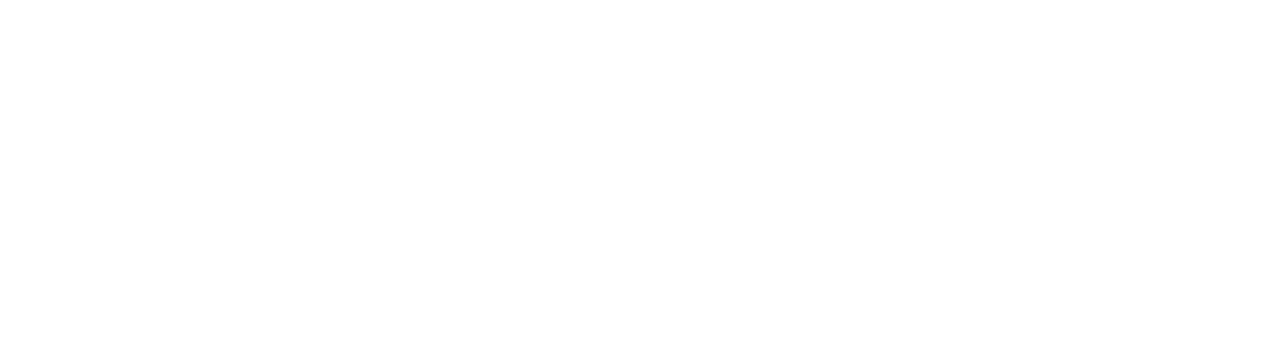
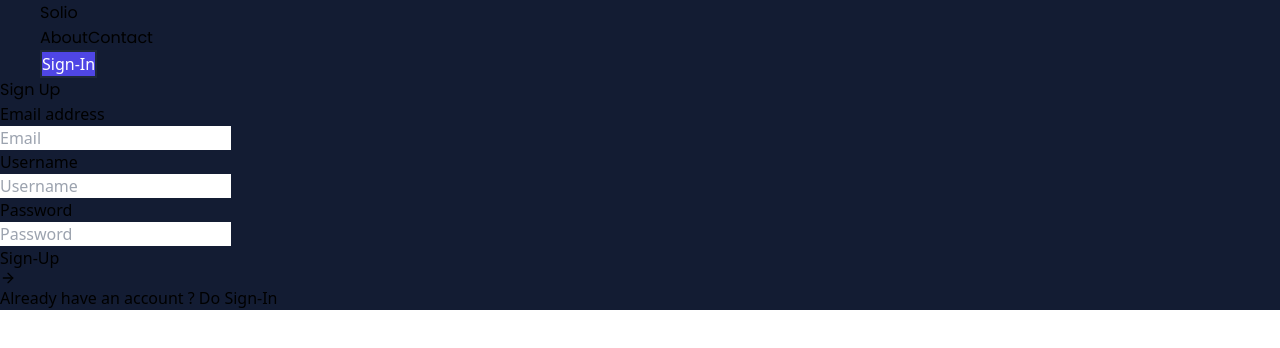
Before and after one commit to Jay1112/solio, a React (Vite) app: page /sign-up in a window 1280 px wide. Before the commit this address had no page. Shown: the top 348 px of the page. Built offline with nearby package versions, Linux system fonts and the light colour scheme.

Commit message:
sign up design completed

```diff
--- a/src/App.jsx
+++ b/src/App.jsx
@@ -4,6 +4,7 @@
 import AboutPage from './pages/AboutPage';
 import ContactPage from './pages/ContactPage';
 import SignInPage from './pages/SignInPage';
+import SignUpPage from './pages/SignUpPage';
 
 function App() {
   const app = useSelector((state) => state.app ) ;
@@ -17,6 +18,7 @@
           <Route path='/about/' element={<AboutPage/>} />
           <Route path='/contact/' element={<ContactPage/>} />
           <Route path='/sign-in/' element={<SignInPage/>} />
+          <Route path='/sign-up/' element={<SignUpPage/>} />
         </Routes>
       </Router>
     </>
--- /dev/null
+++ b/src/pages/SignUpPage.jsx
@@ -0,0 +1,91 @@
+import { Link } from "react-router-dom";
+import NavWrapper from "../layouts/NavWrapper";
+
+function SignUpPage() {
+  return (
+    <NavWrapper>
+      <div className="w-full rounded-sm max-w-[600px] flex items-center justify-center mt-20 flex-col mx-auto p-8">
+        <h2 class="text-3xl w-full poppins font-bold leading-tight text-white sm:text-4xl">
+          Sign Up
+        </h2>
+        {/* Sign Up Form  */}
+        <form className="w-full">
+            <div className="mt-4">
+              <label htmlFor="email" class="text-base font-medium text-white">
+                Email address
+              </label>
+              <div class="mt-1">
+                <input
+                  class="w-full p-2 rounded-sm outline-none text-slate-800"
+                  type="email"
+                  placeholder="Email"
+                  name="email"
+                />
+              </div>
+            </div>
+            <div className="mt-4">
+              <label htmlFor="email" class="text-base font-medium text-white">
+                Username
+              </label>
+              <div class="mt-1">
+                <input
+                  class="w-full p-2 rounded-sm outline-none text-slate-800"
+                  type="text"
+                  placeholder="Username"
+                  name="username"
+                />
+              </div>
+            </div>
+            <div className="mt-4">
+              <label htmlFor="email" class="text-base font-medium text-white">
+                Password
+              </label>
+              <div class="mt-1">
+                <input
+                  class="w-full p-2 rounded-sm outline-none text-slate-800"
+                  type="password"
+                  placeholder="Password"
+                  name="password"
+                />
+              </div>
+            </div>
+            <div className="mt-6">
+              <button
+                type="button"
+                class="inline-flex w-full items-center justify-center rounded-md bg-indigo-600 px-3.5 py-2.5 font-semibold leading-7 text-white hover:bg-black/80"
+              >
+                Sign-Up{" "}
+                <svg
+                  xmlns="http://www.w3.org/2000/svg"
+                  width="16"
+                  height="16"
+                  viewBox="0 0 24 24"
+                  fill="none"
+                  stroke="currentColor"
+                  stroke-width="2"
+                  stroke-linecap="round"
+                  stroke-linejoin="round"
+                  class="ml-2"
+                >
+                  <line x1="5" y1="12" x2="19" y2="12"></line>
+                  <polyline points="12 5 19 12 12 19"></polyline>
+                </svg>
+              </button>
+            </div>
+        </form>
+        <p class="w-full mt-4 text-md text-left">
+          <span className="text-[#64748b]">Already have an account ?{" "}</span>
+          <Link
+            to="/sign-in/"
+            title=""
+            class="text-indigo-600 font-semibold  transition-all duration-200 hover:underline"
+          >
+            Do Sign-In
+          </Link>
+        </p>
+      </div>
+    </NavWrapper>
+  );
+}
+
+export default SignUpPage;
```
